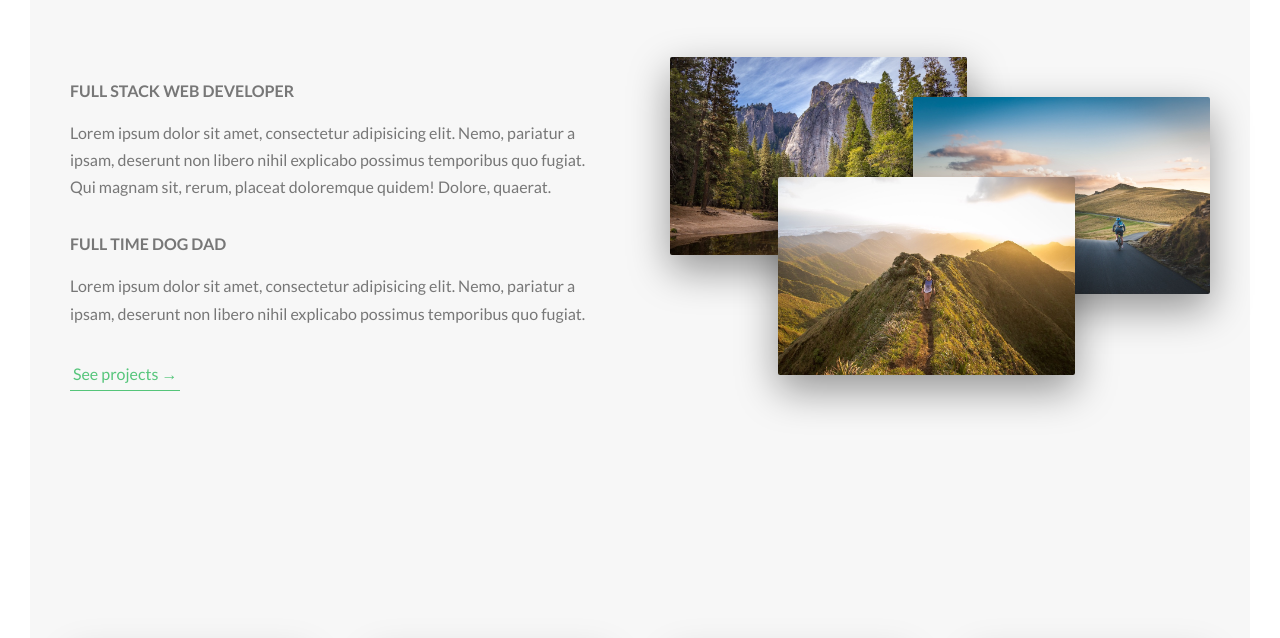
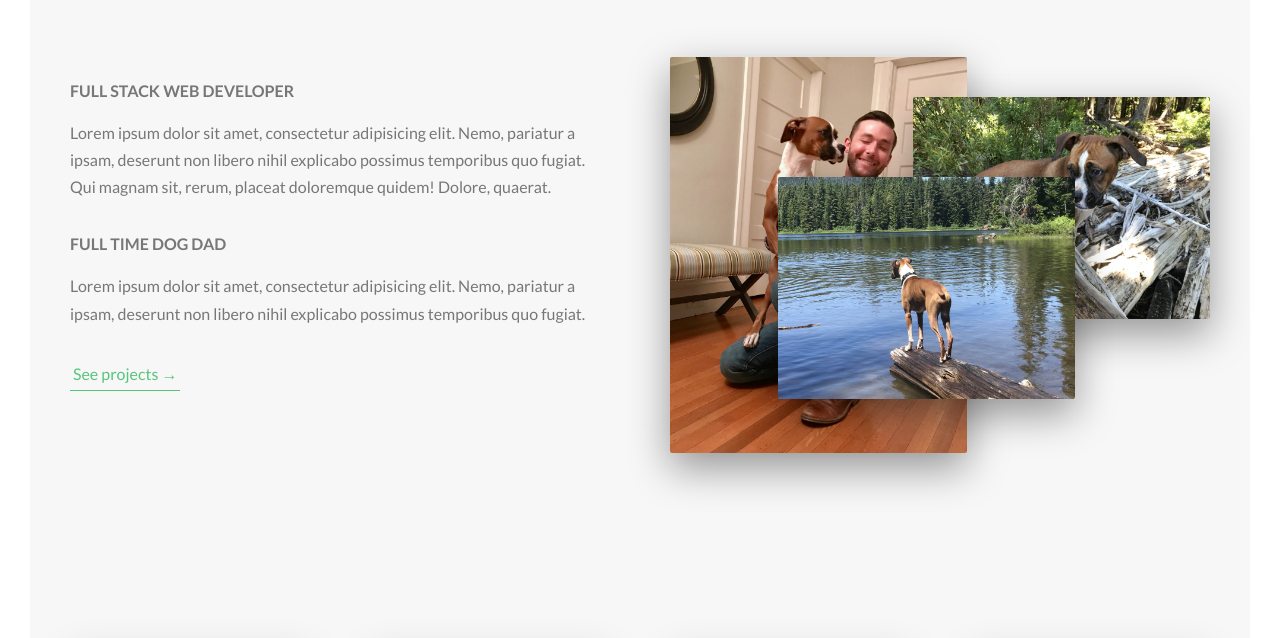
Before and after one commit to kyleludlow/portfolio_v3, a website: page index.html in a window 1280 px wide. Shown: the part 943-1581 px from the top of the page. Drawn offline with Linux system fonts and the light colour scheme.

Commit message:
replaces placeholder images in about section

```diff
--- a/index.html
+++ b/index.html
@@ -74,9 +74,9 @@
             </div>
             <div class="col-1-of-2">
               <div class="composition">
-                <img src="img/nat-1-large.jpg" alt="Photo 1" class="composition__photo composition__photo--p1">
-                <img src="img/nat-2-large.jpg" alt="Photo 2" class="composition__photo composition__photo--p2">
-                <img src="img/nat-3-large.jpg" alt="Photo 3" class="composition__photo composition__photo--p3">
+                <img src="img/about-1.jpg" alt="Photo 1" class="composition__photo composition__photo--p1">
+                <img src="img/about-2.jpg" alt="Photo 2" class="composition__photo composition__photo--p2">
+                <img src="img/about-3.jpg" alt="Photo 3" class="composition__photo composition__photo--p3">
               </div>
             </div>
           </div>
--- a/sass/components/_composition.scss
+++ b/sass/components/_composition.scss
@@ -15,16 +15,19 @@
     &--p1 {
       left: 0;
       top: -2rem;
+
     }
 
     &--p2 {
       right: 0;
       top: 2rem;
+
     }
 
     &--p3 {
       left: 20%;
       top: 10rem;
+
     }
 
     // grow image to be bigger and overlap all other images and expand hidden border
```
Also changed, not shown: img/about-1.jpg (added), img/about-2.jpg (added), img/about-3.jpg (added), img/nat-1-large.jpg (deleted), img/nat-2-large.jpg (deleted), img/nat-3-large.jpg (deleted).
